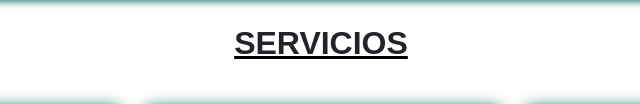
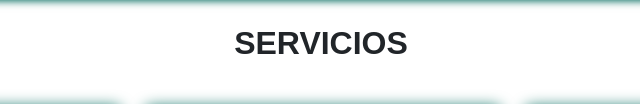
Before and after one commit to viewerwebdesign/electricidadintegral, a plain HTML site: page index.html in a window 1280 px wide. Shown: the part 693-797 px from the top of the page, 319-959 px from the left. Drawn offline with nearby package versions, Linux system fonts and the light colour scheme.

Commit message:
Add files via upload

```diff
--- a/style.css
+++ b/style.css
@@ -11,7 +11,7 @@ body{
 
 h2{
     text-align: center;
-    text-decoration: underline 3px black;
+
     font-weight: 900;
     font-family: sans-serif;
 
```
